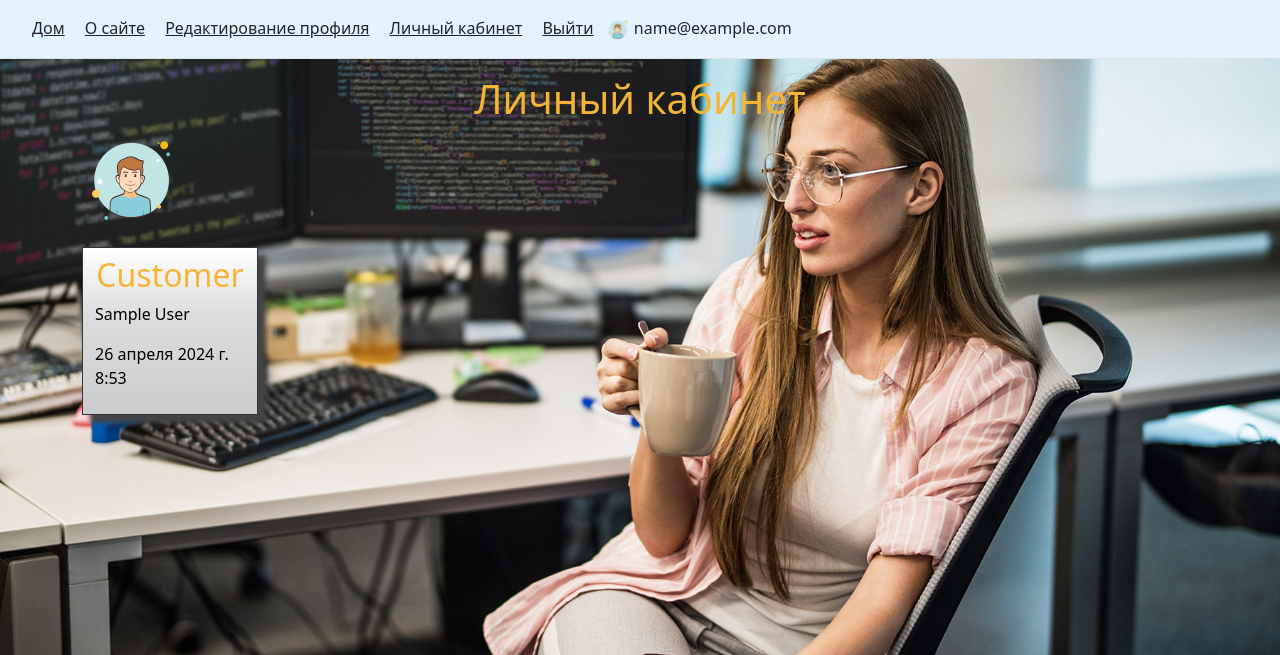
After one commit to fersus85/freelance-stock, a Django app: page /accounts/c_office/71ad8340-e330-4104-847b-f26d6c0b1991/ in a window 1280 px wide. The commit adds this page. Shown: the top 655 px of the page. Run offline with Django 4.2, Linux system fonts and the light colour scheme; the visitor is signed in with stand-in values (Sample User, id 1); parts of the project's set-up code (start-up, migrations or seed data) failed here and were passed over.

Commit message:
Изменил id пользователя в модели юзера на uuid, добавил страницы для личных кабинетов, добавил возможность добавлять фото в профиль, отредактировал html шаблоны, добавил тесты для новых страниц

```diff
--- a/freelance/accounts/models.py
+++ b/freelance/accounts/models.py
@@ -1,8 +1,11 @@
+from uuid import uuid4
+
 from django.contrib.auth.models import AbstractUser
 from django.db import models
 
 
 class CustomUser(AbstractUser):
+    id = models.UUIDField(primary_key=True, default=uuid4, editable=False)
     photo = models.ImageField(upload_to='accounts/%Y/%m', blank=True,
                               null=True, verbose_name='Фото')
     is_freelancer = models.BooleanField(verbose_name='Вы фрилансер?',
--- a/freelance/accounts/urls.py
+++ b/freelance/accounts/urls.py
@@ -1,9 +1,16 @@
 from django.urls import path
 
-from .views import SignupPageView, UserProfile
+from .views import (
+    SignupPageView,
+    UserProfile,
+    FreelanOfficeView,
+    CustomerOfficeView
+    )
 
 
 urlpatterns = [
     path('signup/', SignupPageView.as_view(), name='signup'),
-    path('profile/<int:pk>/', UserProfile.as_view(), name='profile')
+    path('profile/<uuid:pk>/', UserProfile.as_view(), name='profile'),
+    path('f_office/<uuid:pk>/', FreelanOfficeView.as_view(), name='f_office'),
+    path('c_office/<uuid:pk>/', CustomerOfficeView.as_view(), name='c_office')
     ]
--- a/freelance/accounts/views.py
+++ b/freelance/accounts/views.py
@@ -19,3 +19,11 @@ class UserProfile(LoginRequiredMixin, generic.UpdateView):
 
     def get_success_url(self) -> str:
         return reverse_lazy('profile', args=[self.request.user.pk])
+
+
+class FreelanOfficeView(LoginRequiredMixin, generic.TemplateView):
+    template_name = 'freelance_office.html'
+
+
+class CustomerOfficeView(LoginRequiredMixin, generic.TemplateView):
+    template_name = 'customer_office.html'
--- a/freelance/static/css/base.css
+++ b/freelance/static/css/base.css
@@ -20,3 +20,16 @@ label {
 .form-control {
     max-width: 481px;
 }
+.free {
+    color: black;
+    width: 11em;
+    border: 1px solid #333;
+    box-shadow: 8px 8px 5px #444;
+    padding: 8px 12px;
+    background-image: linear-gradient(180deg, #fff, #ddd 40%, #ccc);
+  }
+.user-img {
+    height: 1.5em;
+    border-radius: 40%;
+    object-position: right;
+}
--- a/freelance/templates/_base.html
+++ b/freelance/templates/_base.html
@@ -12,19 +12,31 @@
 </head>
 <body>
     <header>
-        <div class="d-flex flex-column flex-md-row align-items-center p-3 px-md-4 mb-3 bg-white border-bottom shadow-sm">
-            <a href="{% url 'home' %}" class="navbar-brand my-0 mr-md-auto font-weight-normal">Home</a>
-            <nav class="my-2 my-md-0 mr-md-3">
-                <a class="p-2 text-dark" href="{% url 'about' %}">About</a>
+    <div class="p-3 px-md-4 mb-3 border-bottom" style="background-color: #e3f2fd;">
+            <nav class="my-nav">
+                <a href="{% url 'home' %}" class="p-2 text-dark">Дом</a>
+                <a class="p-2 text-dark" href="{% url 'about' %}">О сайте</a>
                 {% if user.is_authenticated %}
-                <a class="p-2 text-dark" href="{% url 'logout' %}">Log Out</a>
-                <a class="p-2 text-dark" href="{% url 'profile' user.pk %} ">{{ user.email }}</a>
+                <a class="p-2 text-dark" href="{% url 'profile' user.pk %} ">Редактирование профиля</a>
+                {% if user.is_freelancer %}
+                <a class="p-2 text-dark" href="{% url 'f_office' user.pk %}">Личный кабинет</a>
                 {% else %}
-                <a class="p-2 text-dark" href="{% url 'login' %}">Log In</a>
-                <a class="btn btn-outline-primary" href="{% url 'signup' %}">Sign Up</a>
+                <a class="p-2 text-dark" href="{% url 'c_office' user.pk %}">Личный кабинет</a>
                 {% endif %}
-                </nav>
-                </div>
+                <a class="p-2 text-dark" href="{% url 'logout' %}">Выйти</a>
+                {% if user.photo %}
+                <img class="user-img" src={{ user.photo.url }}>
+                {% else %}
+                <img class="user-img" src="/media/accounts/default.png">
+                {% endif %}
+
+                {{ user.email }}
+                {% else %}
+                <a class="p-2 text-dark" href="{% url 'login' %}">Войти</a>
+                <a class="p-2 text-dark" href="{% url 'signup' %}">Регистрация</a>
+                {% endif %}
+            </nav>
+
                 </header>
                 <div class="container">
                 {% block content %}
--- /dev/null
+++ b/freelance/templates/customer_office.html
@@ -0,0 +1,16 @@
+{% extends '_base.html' %}
+{% block content %}
+
+<h1> Личный кабинет </h1>
+{% if user.photo %}
+    <p><img src={{ user.photo.url }} height=200>
+{% else %}
+    <p><img src="/media/accounts/default.png">
+{% endif %}
+<div class="free" width=auto>
+<h2> Customer </h2>
+<p>{{ user.first_name}} {{ user.last_name}}
+<p>{{ user.date_joined }}
+
+</div>
+{% endblock content %}
--- a/freelance/templates/registration/login.html
+++ b/freelance/templates/registration/login.html
@@ -1,9 +1,9 @@
 <!-- templates/registration/login.html -->
 {% extends '_base.html' %}
 {% load crispy_forms_tags %}
-{% block title %}Log In{% endblock title %}
+{% block title %}Войти{% endblock title %}
 {% block content %}
- <h2>Log In</h2>
+ <h2>Войти</h2>
  <form method="post">
  {% csrf_token %}
  {{ form|crispy }}
--- a/freelance/templates/registration/signup.html
+++ b/freelance/templates/registration/signup.html
@@ -1,12 +1,12 @@
 <!-- templates/registration/signup.html -->
 {% extends '_base.html' %}
 {% load crispy_forms_tags %}
-{% block title %}Sign Up{% endblock title %}
+{% block title %}Регистрация{% endblock title %}
 {% block content %}
- <h2>Sign Up</h2>
+ <h2>Регистрация</h2>
  <form method="post">
  {% csrf_token %}
  {{ form|crispy }}
- <button type="submit" class="btn btn-primary">Sign Up</button>
+ <button type="submit" class="btn btn-primary">Регистрация</button>
  </form>
 {% endblock content %}
--- a/pyproject.toml
+++ b/pyproject.toml
@@ -12,6 +12,7 @@ psycopg2-binary = "^2.9.9"
 environs = {extras = ["django"], version = "^11.0.0"}
 django-crispy-forms = "^2.1"
 crispy-bootstrap4 = "^2024.1"
+pillow = "^10.3.0"
 
 
 [build-system]
```
Also changed, not shown: freelance/accounts/tests.py (+74 -2 lines), freelance/templates/freelance_office.html (added, +16 -0 lines), freelance/accounts/migrations/0001_initial.py, freelance/media/accounts/2024/04/user_orBBpdA.jpg (added), 1 other file.
